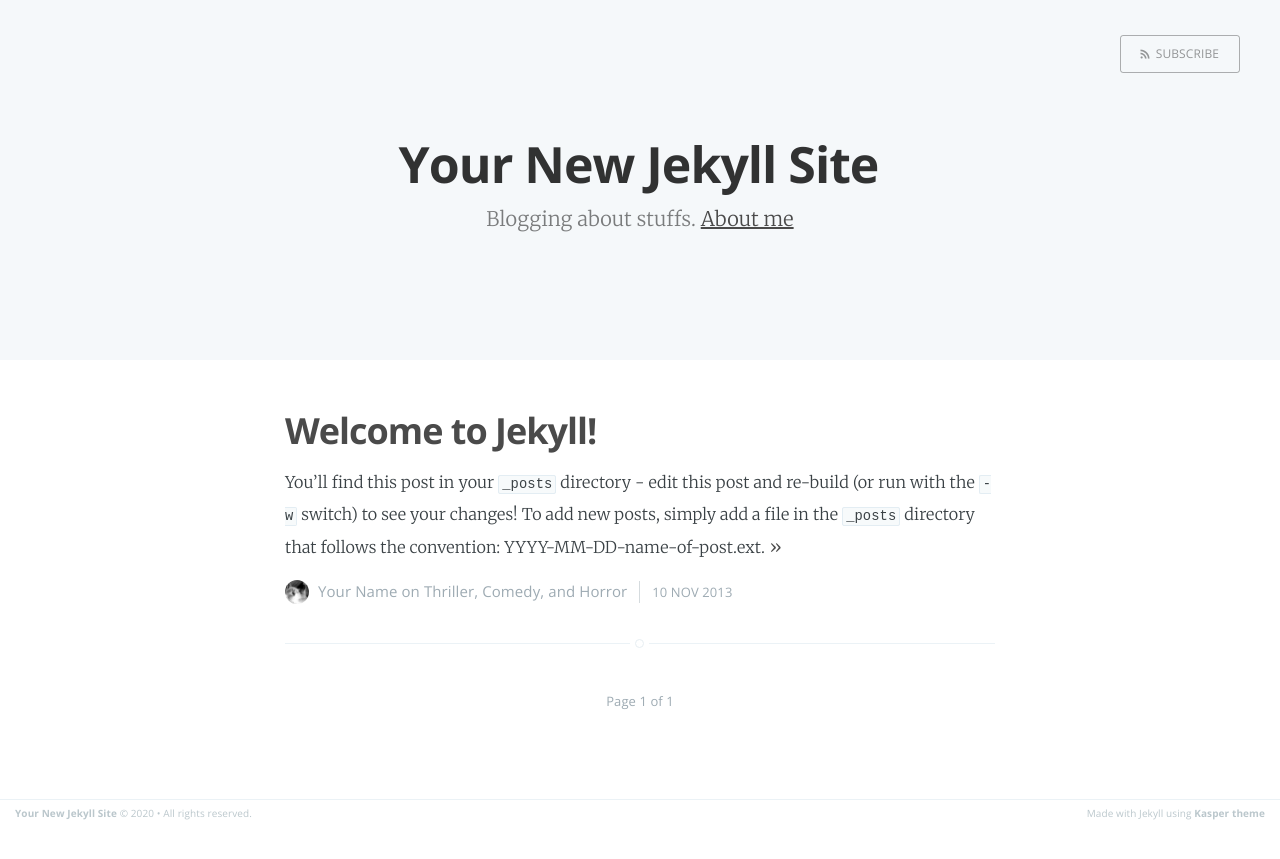
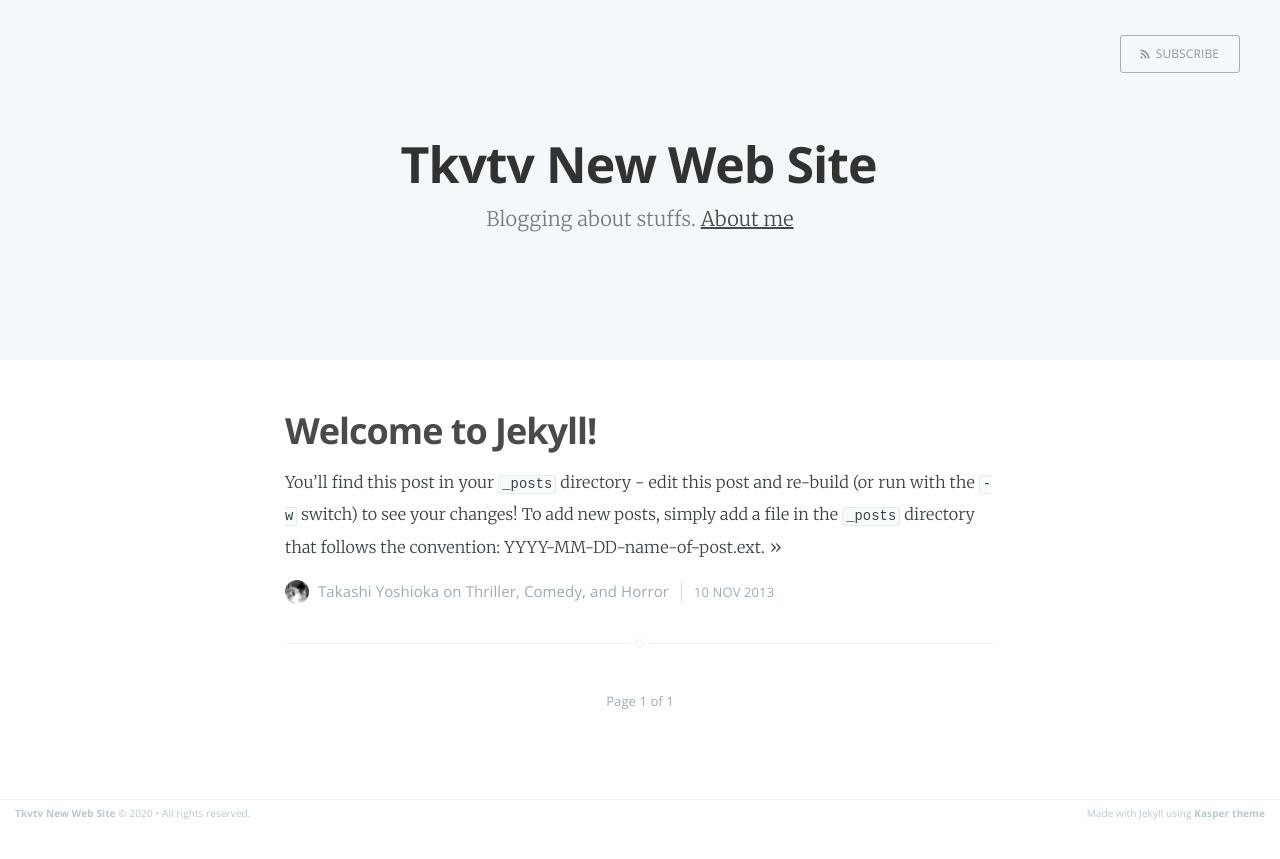
Before and after one commit to takagotch/o2369, a Jekyll site: the page built from index.html, in a window 1280 px wide. Shown: the top 859 px of the page. Built offline with Jekyll 4.4.1, drawn with Linux system fonts in a browser that asks for light colours; the list of posts is cut into pages by our own code.

Commit message:
Update _config.yml

```diff
--- a/_config.yml
+++ b/_config.yml
@@ -1,6 +1,6 @@
-name: Your New Jekyll Site
+name: Tkvtv New Web Site
 description: Blogging about stuffs
-meta_description: "Your New Jekyll Site, Blogging about stuffs"
+meta_description: "Tkvtv New Web Site, Blogging about stuffs"
 
 markdown: kramdown
 highlighter: pygments
@@ -12,5 +12,5 @@ google_analytics: 'UA-XXXXXXXX-X'
 gems: [jekyll-paginate]
 
 # Details for the RSS feed generator
-url:            'blog url'
-author:         'Your Name'
+url:            'https://takagotch.github.io/page34'
+author:         'Takashi Yoshioka'
```
